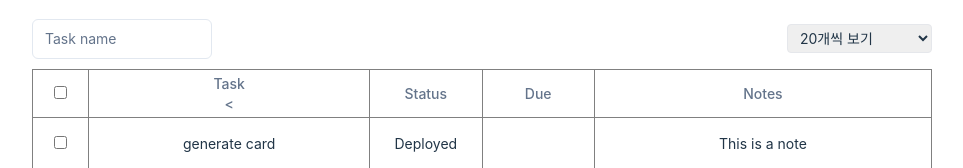
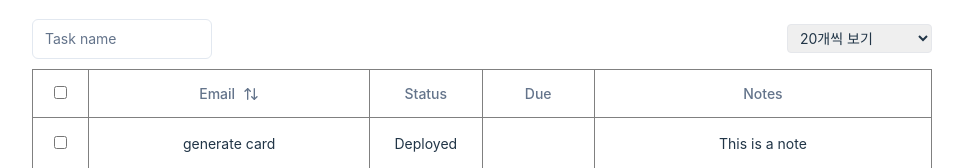
Before and after one commit to Geuni620/tanstack-table-v8-tutorials, a React (Vite) app: page / in a window 1280 px wide. Shown: the part 152-320 px from the top of the page, without its empty margins (158-1121 px from the left). Built offline with nearby package versions, Linux system fonts and the light colour scheme.

Commit message:
Feat: add sorting style using shadcn

```diff
--- a/src/components/table/index.tsx
+++ b/src/components/table/index.tsx
@@ -6,8 +6,10 @@
   getFilteredRowModel,
   getPaginationRowModel,
   getSortedRowModel,
+  SortingState,
   useReactTable,
 } from '@tanstack/react-table';
+import { ArrowUpDown } from 'lucide-react';
 import { useState } from 'react';
 
 import { Button } from '@/components/ui/button';
@@ -67,6 +69,7 @@
 
   const [rowSelection, setRowSelection] = useState({});
   const [columnFilters, setColumnFilters] = useState<Filter[]>([]);
+  const [sorting, setSorting] = useState<SortingState>([]);
 
   const columnHelper = createColumnHelper<ColumnDataProps>();
   const columns = [
@@ -92,7 +95,18 @@
       size: 50,
     },
     columnHelper.accessor('task', {
-      header: 'Task',
+      header: ({ column }) => {
+        return (
+          <div
+            className="flex cursor-pointer items-center justify-center"
+            onClick={() => column.toggleSorting(column.getIsSorted() === 'asc')}
+          >
+            Email
+            <ArrowUpDown className="ml-2 h-4 w-4" />
+          </div>
+        );
+      },
+
       cell: (props) => <p>{props.getValue()}</p>,
       size: 250,
     }),
@@ -122,12 +136,14 @@
     getCoreRowModel: getCoreRowModel(),
     getPaginationRowModel: getPaginationRowModel(),
     getFilteredRowModel: getFilteredRowModel(),
+    getSortedRowModel: getSortedRowModel(),
     onRowSelectionChange: setRowSelection,
-    getSortedRowModel: getSortedRowModel(),
+    onSortingChange: setSorting,
 
     state: {
       rowSelection,
       columnFilters,
+      sorting,
     },
 
     initialState: {
@@ -192,20 +208,6 @@
                     header.column.columnDef.header,
                     header.getContext(),
                   )}
-                  {header.column.getCanSort() && (
-                    <div
-                      className="cursor-pointer"
-                      onClick={header.column.getToggleSortingHandler()}
-                    >
-                      {'<'}
-                    </div>
-                  )}
-                  {
-                    {
-                      asc: '▲',
-                      desc: '▼',
-                    }[header.column.getIsSorted()]
-                  }
                 </TableHead>
               ))}
             </TableRow>
```
